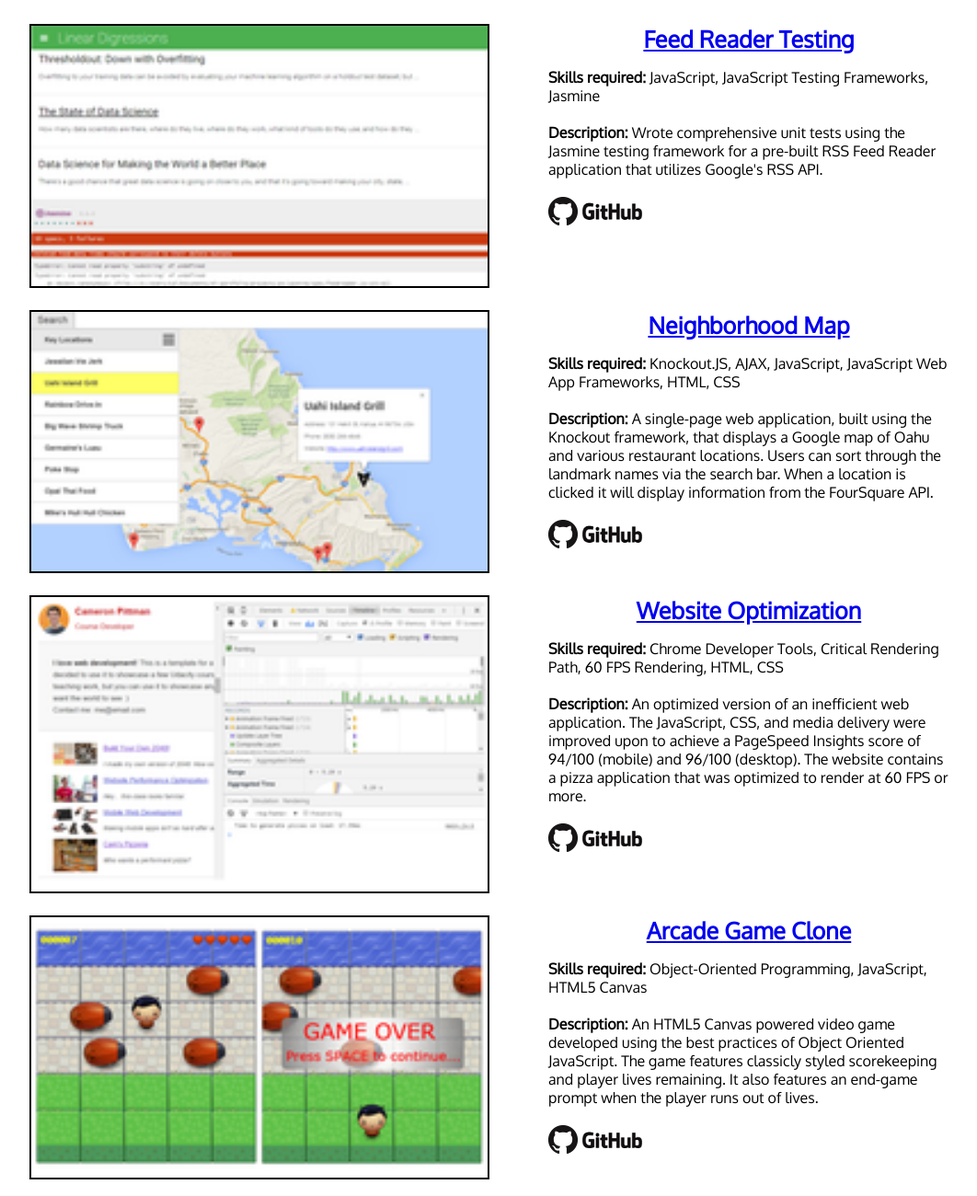
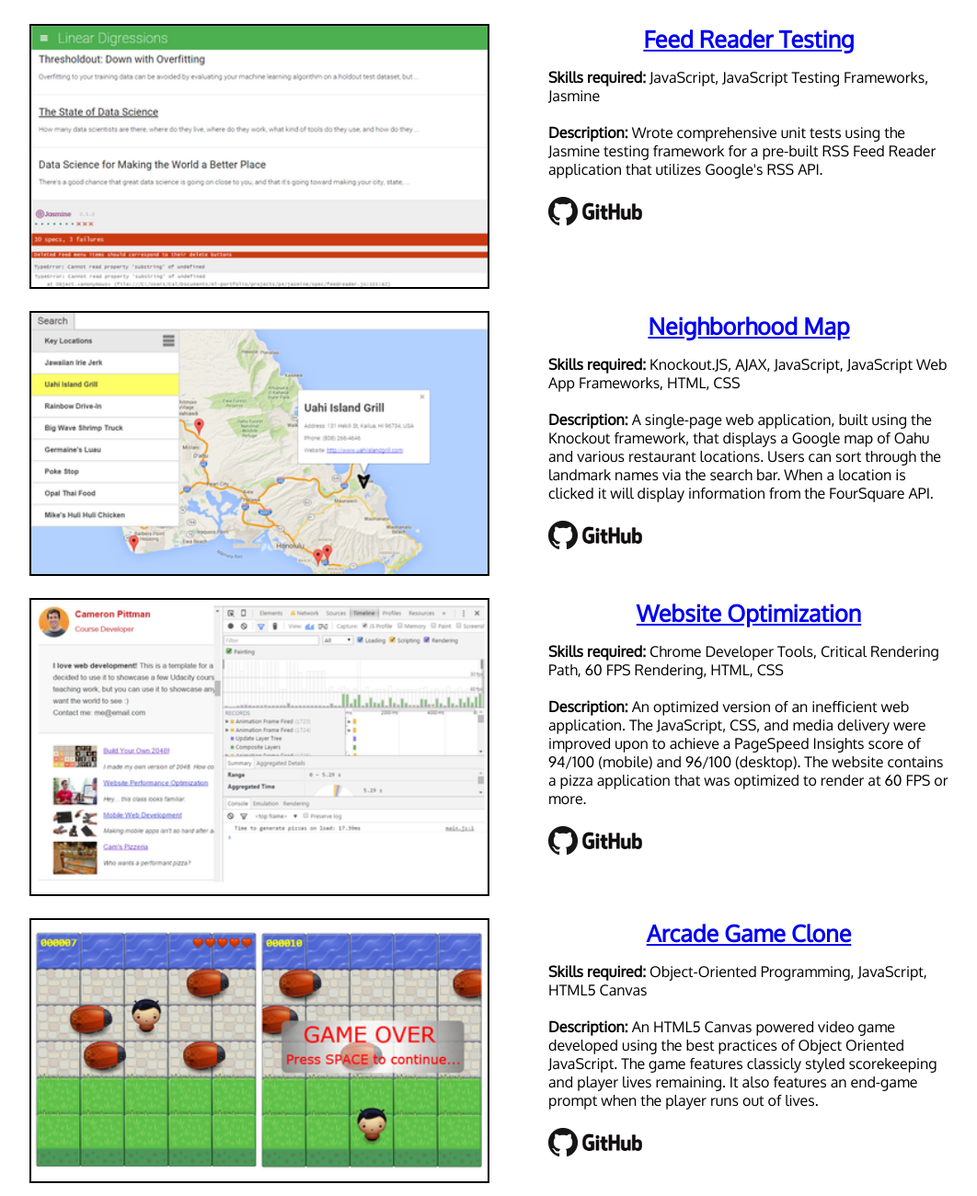
Before and after one commit to mlow991/mlow991.github.io, a plain HTML site: page index.html in a window 1280 px wide. Shown: the part 662-1962 px from the top of the page at 92% size, without its empty margins (108-1170 px from the left). Drawn offline with Linux system fonts and the light colour scheme.

Commit message:
switch srcset image places.  swapped out svg logo for png and optimized it.
the svg was rendering funny, might fix later.

```diff
--- a/index.html
+++ b/index.html
@@ -11,7 +11,7 @@
 <body>
 	<div class="header container">
 		<div class="col-4 h-image-box">
-			<img class="head-image" src="img/logo-blue.svg" alt="Site Logo">
+			<img class="head-image" src="img/logo-blue.png" alt="Site Logo">
 		</div>
 		<div class="col-8 h-text-box">
 			<div class="name col-12">
@@ -35,7 +35,7 @@
 		<div class="project container">
 			<figure class="proj-image marg-auto">
 				<a href="projects/p4/index.html">
-					<img class="border" src="img/p4-400.png" srcset="img/p4-200.png 200w" alt="Feed Reader Testing Project Screenshot">
+					<img class="border" src="img/p4-200.png" srcset="img/p4-400.png 400w" alt="Feed Reader Testing Project Screenshot">
 				</a>
 				<figcaption class="proj-caption"><h4><a href="https://github.com/mlow991/feedreader-testing">Feed Reader Testing</a></h4></figcaption>
 			</figure>
@@ -52,7 +52,7 @@
 		<div class="project container">
 			<figure class="proj-image marg-auto">
 				<a href="projects/p3/index.html">
-					<img class="border" src="img/p3-400.png" srcset="img/p3-200.png 200w" alt="Neighborhood Map Project Screenshot">
+					<img class="border" src="img/p3-200.png" srcset="img/p3-400.png 400w" alt="Neighborhood Map Project Screenshot">
 				</a>
 				<figcaption class="proj-caption"><h4><a href="https://github.com/mlow991/neighborhood-map">Neighborhood Map</a></h4></figcaption>
 			</figure>
@@ -69,7 +69,7 @@
 		<div class="project container">
 			<figure class="proj-image marg-auto">
 				<a href="projects/p2/index.html">
-					<img class="border" src="img/p2-400.png" srcset="img/p2-200.png 200w" alt="Website Optimization Project Screenshot">
+					<img class="border" src="img/p2-200.png" srcset="img/p2-400.png 400w" alt="Website Optimization Project Screenshot">
 				</a>
 				<figcaption class="proj-caption"><h4><a href="https://github.com/mlow991/website-optimization">Website Optimization</a></h4></figcaption>
 			</figure>
@@ -86,7 +86,7 @@
 		<div class="project container">
 			<figure class="proj-image marg-auto">
 				<a href="projects/p1/index.html">
-					<img class="border" src="img/p1-400.png" srcset="img/p1-200.png 200w" alt="Arcade Game Clone Project Screenshot">
+					<img class="border" src="img/p1-200.png" srcset="img/p1-400.png 400w" alt="Arcade Game Clone Project Screenshot">
 				</a>
 				<figcaption class="proj-caption"><h4><a href="https://github.com/mlow991/frontend-nanodegree-arcade-game">Arcade Game Clone</a></h4></figcaption>
 			</figure>
```
Also changed, not shown: img/logo-blue.png (added), 1 other file.
